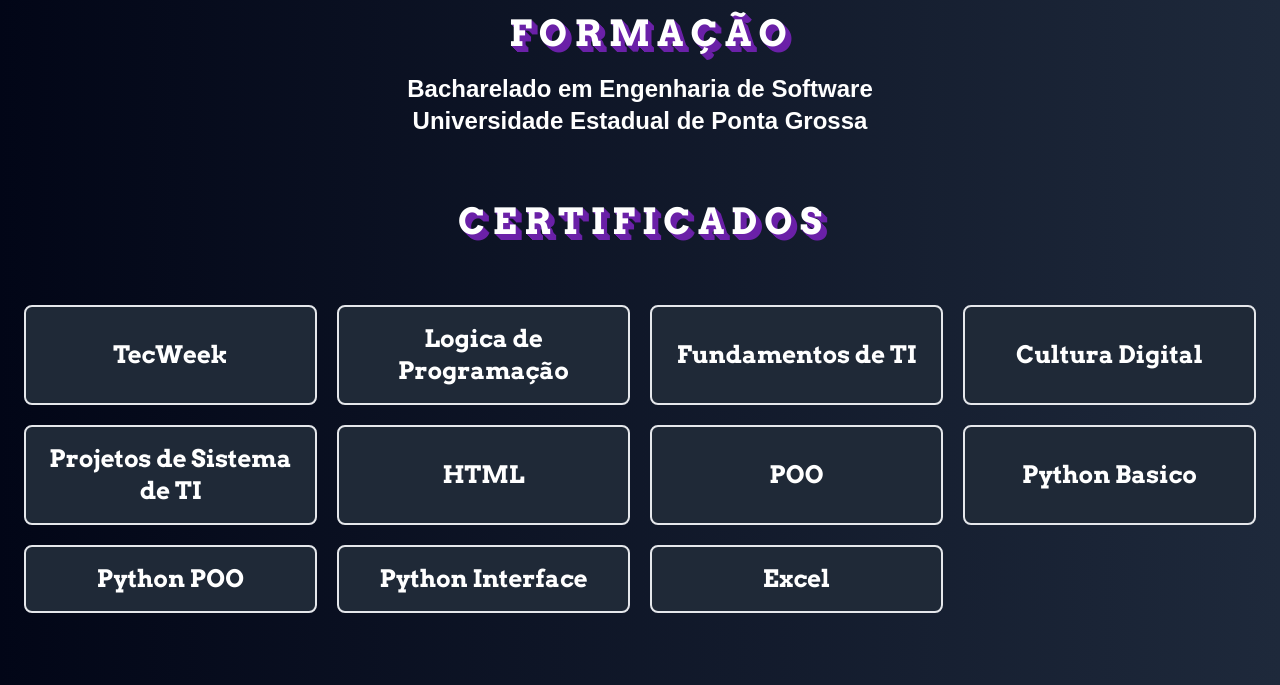
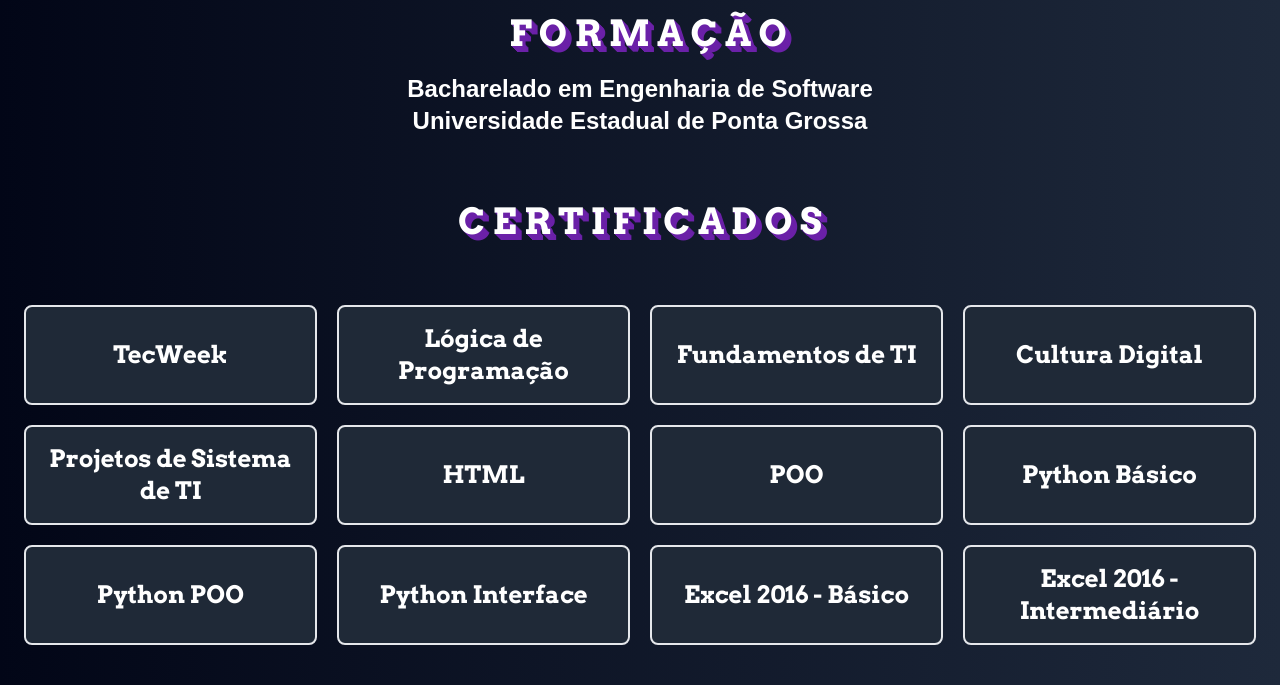
Before and after one commit to Almeid-a/newPortfolio, a website: page certificados.html in a window 1280 px wide. Shown: the part 115-800 px from the top of the page. Drawn offline with nearby package versions, Linux system fonts and the light colour scheme.

Commit message:
AjustesHTML

```diff
--- a/certificados.html
+++ b/certificados.html
@@ -87,7 +87,7 @@
             </a>
             <a href="https://drive.google.com/file/d/1GUxJizVFfxIyb7kY3ScnbdTW5mARTTX6/view" target="_blank" class="certificate-item bg-gray-800 border-2 rounded-lg relative flex justify-center items-center">
                 <div class="p-4 text-center text-white">
-                    <h1 class="font-arvo md:text-2xl">Logica de Programação</h1>
+                    <h1 class="font-arvo md:text-2xl">Lógica de Programação</h1>
                 </div>
             </a>
             <a href="https://drive.google.com/file/d/1JchSdOnqk_yA0LQ8G4UQpYSVd4nYdmRL/view" target="_blank" class="certificate-item bg-gray-800 border-2 rounded-lg relative flex justify-center items-center">
@@ -100,7 +100,7 @@
                     <h1 class="font-arvo md:text-2xl text-wrap">Cultura Digital</h1>
                 </div>
             </a>
-            <a href="https://drive.google.com/file/d/1Fifb0VWx0kyMfnuCJJhH2Z4MpvCE8owq/view" target="_blank" class="certificate-item bg-gray-800 border-2 rounded-lg relative flex justify-center items-center">
+            <a href="https://drive.google.com/file/d/17DvsTG1i3PDK6Rqh0tBB0-XCM8Ly-PsS/view" target="_blank" class="certificate-item bg-gray-800 border-2 rounded-lg relative flex justify-center items-center">
                 <div class="p-4 text-center text-white overlay2">
                     <h1 class="font-arvo md:text-2xl text-wrap">Projetos de Sistema de TI</h1>
                 </div>
@@ -117,7 +117,7 @@
             </a>
             <a href="https://drive.google.com/file/d/1fgG-6PEHni9g9Z84ym-DqCoMVE9qyx4j/view" target="_blank" class="certificate-item bg-gray-800 border-2 rounded-lg relative flex justify-center items-center">
                 <div class="p-4 text-center text-white">
-                    <h1 class="font-arvo md:text-2xl text-wrap">Python Basico</h1>
+                    <h1 class="font-arvo md:text-2xl text-wrap">Python Básico</h1>
                 </div>
             </a>
             <a href="https://drive.google.com/file/d/1bY1qod5eSFypxa9riGWjtoi5yePfLV6k/view" target="_blank" class="certificate-item bg-gray-800 border-2 rounded-lg relative flex justify-center items-center">
@@ -130,9 +130,14 @@
                     <h1 class="font-arvo md:text-2xl text-wrap">Python Interface</h1>
                 </div>
             </a>
-            <a href="https://drive.google.com/file/d/1R8o_4-WvLWUy2Rx9mP3TcGR1PEBUyd8c/view, https://drive.google.com/file/d/12uHOAVqrVxIUc6R-pJHWw4PX92baL1Uj/view" class="certificate-item bg-gray-800 border-2 rounded-lg relative flex justify-center items-center">
+            <a href="https://drive.google.com/file/d/1R8o_4-WvLWUy2Rx9mP3TcGR1PEBUyd8c/view" class="certificate-item bg-gray-800 border-2 rounded-lg relative flex justify-center items-center">
                 <div class="p-4 text-center text-white">
-                    <h1 class="font-arvo md:text-2xl text-wrap">Excel</h1>
+                    <h1 class="font-arvo md:text-2xl text-wrap">Excel 2016 - Básico</h1>
+                </div>
+            </a>
+            <a href="https://drive.google.com/file/d/12uHOAVqrVxIUc6R-pJHWw4PX92baL1Uj/view" class="certificate-item bg-gray-800 border-2 rounded-lg relative flex justify-center items-center">
+                <div class="p-4 text-center text-white">
+                    <h1 class="font-arvo md:text-2xl text-wrap">Excel 2016 - Intermediário</h1>
                 </div>
             </a>
         </div>
```
Also changed, not shown: index.html (+1 -2 lines), projetos.html (+1 -1 lines).
